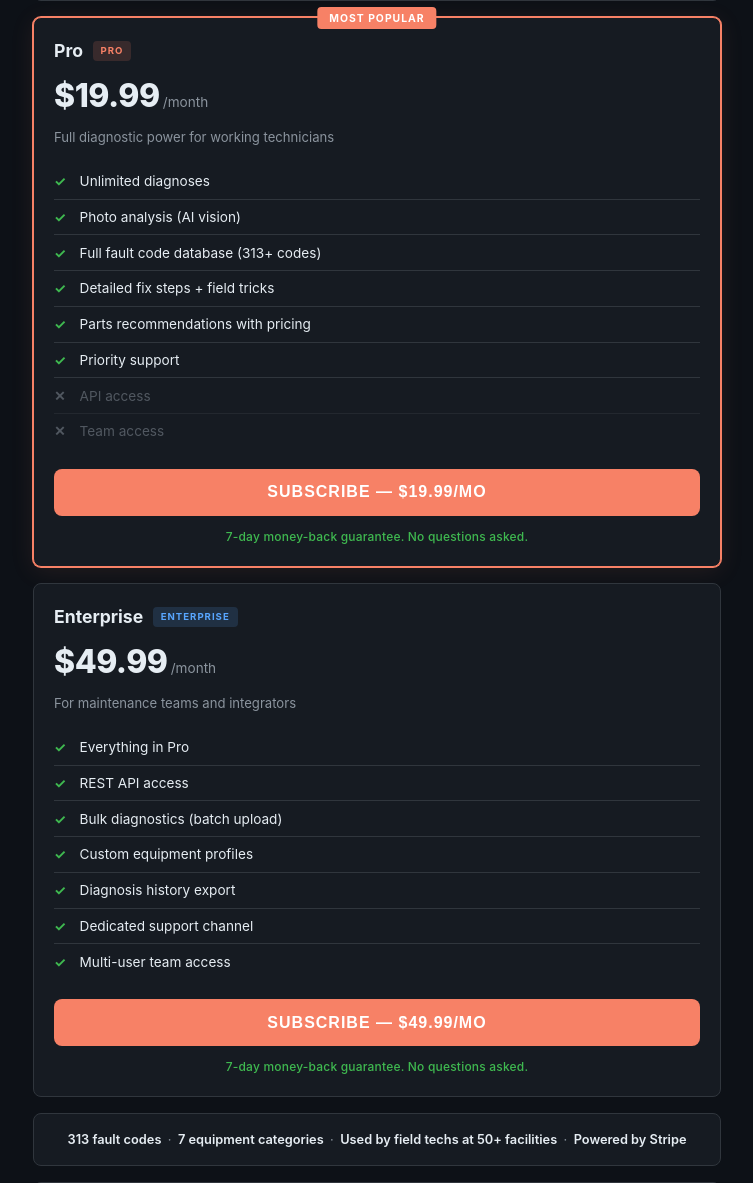
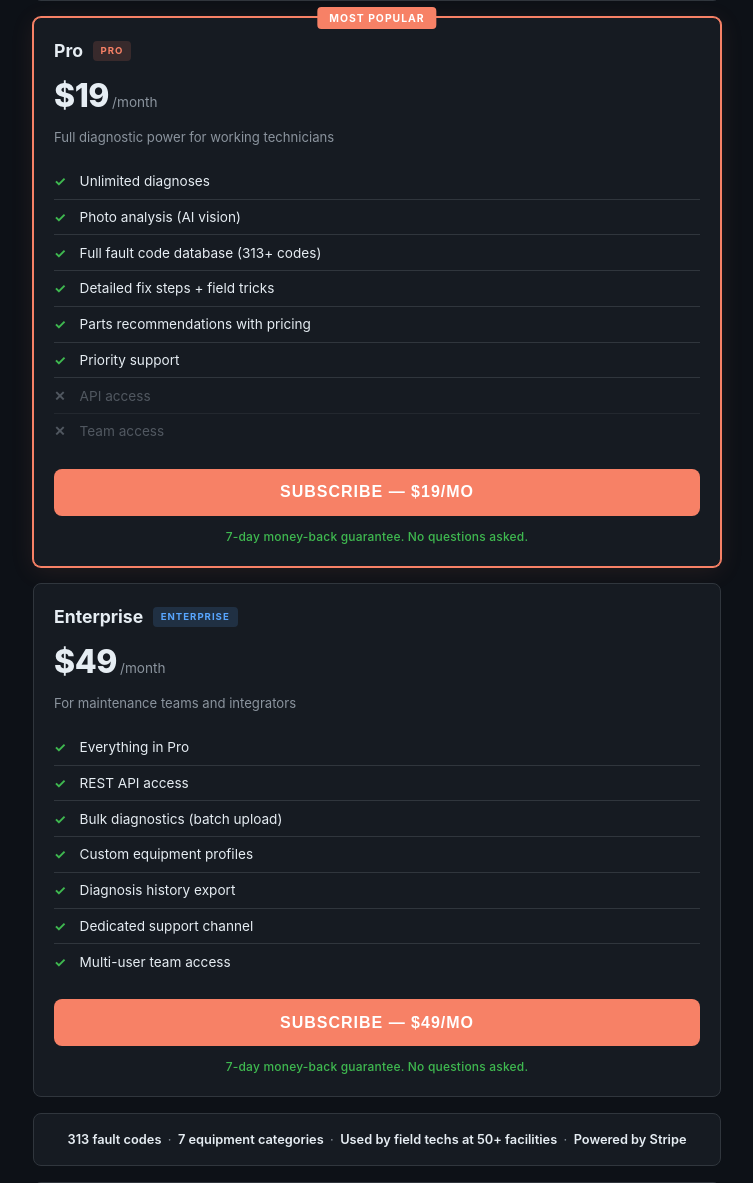
Before and after one commit to RepairXpert/indautomation, a FastAPI app: page /pricing in a window 1280 px wide. Shown: the part 779-1962 px from the top of the page, without its empty margins (263-1016 px from the left). Run offline with FastAPI, Linux system fonts and the light colour scheme.

Commit message:
Fix price mismatch: $19.99/$49.99 → $19/$49 to match Stripe
Co-Authored-By: Claude Opus 4.6 (1M context) <noreply@anthropic.com>

```diff
--- a/indauto/ui/templates/pricing.html
+++ b/indauto/ui/templates/pricing.html
@@ -69,7 +69,7 @@
       <span class="pricing-tier-badge pricing-pro">PRO</span>
     </div>
     <div class="pricing-price">
-      <span class="pricing-amount">$19.99</span>
+      <span class="pricing-amount">$19</span>
       <span class="pricing-period">/month</span>
     </div>
     <p class="pricing-desc">Full diagnostic power for working technicians</p>
@@ -83,7 +83,7 @@
       <li class="excluded">API access</li>
       <li class="excluded">Team access</li>
     </ul>
-    <button class="btn" onclick="checkout('pro')">Subscribe — $19.99/mo</button>
+    <button class="btn" onclick="checkout('pro')">Subscribe — $19/mo</button>
     <p class="pricing-guarantee">7-day money-back guarantee. No questions asked.</p>
   </div>
 
@@ -94,7 +94,7 @@
       <span class="pricing-tier-badge pricing-enterprise">ENTERPRISE</span>
     </div>
     <div class="pricing-price">
-      <span class="pricing-amount">$49.99</span>
+      <span class="pricing-amount">$49</span>
       <span class="pricing-period">/month</span>
     </div>
     <p class="pricing-desc">For maintenance teams and integrators</p>
@@ -107,7 +107,7 @@
       <li class="included">Dedicated support channel</li>
       <li class="included">Multi-user team access</li>
     </ul>
-    <button class="btn" onclick="checkout('enterprise')">Subscribe — $49.99/mo</button>
+    <button class="btn" onclick="checkout('enterprise')">Subscribe — $49/mo</button>
     <p class="pricing-guarantee">7-day money-back guarantee. No questions asked.</p>
   </div>
 
@@ -259,7 +259,7 @@ let selectedPlan = '';
 
 function checkout(plan) {
   selectedPlan = plan;
-  const title = plan === 'enterprise' ? 'Enterprise — $49.99/mo' : 'Pro — $19.99/mo';
+  const title = plan === 'enterprise' ? 'Enterprise — $49/mo' : 'Pro — $19/mo';
   document.getElementById('modalTitle').textContent = title;
   document.getElementById('emailModal').style.display = 'flex';
   document.getElementById('checkoutEmail').focus();
```
